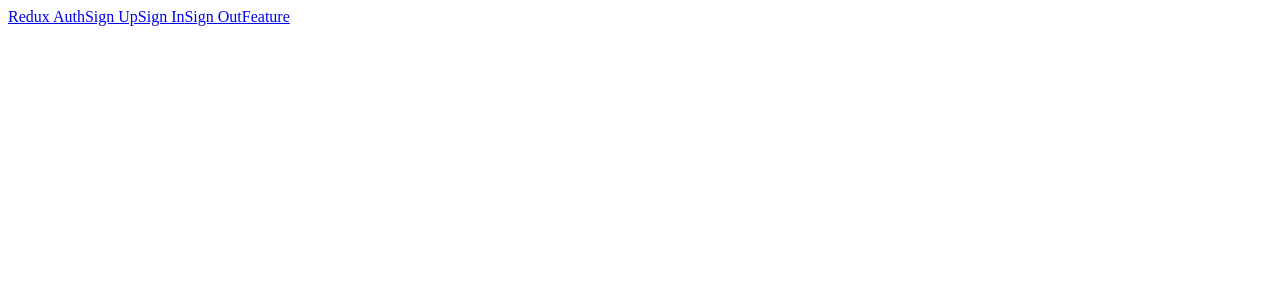
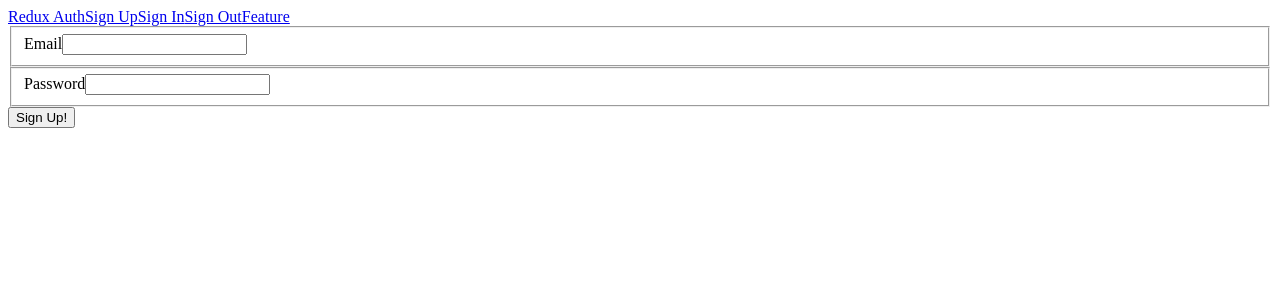
Before and after one commit to andreyohiienko/client-authentication, a React (Create React App) app: page /signin in a window 1280 px wide. Shown: the top 300 px of the page. Built offline with nearby package versions, Linux system fonts and the light colour scheme.

Commit message:
The Signin component

```diff
--- /dev/null
+++ b/src/components/auth/Signin.js
@@ -0,0 +1,51 @@
+import React, { Component } from 'react'
+import { reduxForm, Field } from 'redux-form'
+import { compose } from 'redux'
+import { connect } from 'react-redux'
+import * as actions from '../../actions'
+
+class Signin extends Component {
+  onSubmit = (formProps) => {
+    this.props.signin(formProps, () => {
+      this.props.history.push('/feature')
+    })
+  }
+
+  render() {
+    const { handleSubmit } = this.props
+
+    return (
+      <form onSubmit={handleSubmit(this.onSubmit)}>
+        <fieldset>
+          <label>Email</label>
+          <Field
+            name="email"
+            type="text"
+            component="input"
+            autoComplete="none"
+          />
+        </fieldset>
+        <fieldset>
+          <label>Password</label>
+          <Field
+            name="password"
+            type="password"
+            component="input"
+            autoComplete="none"
+          />
+        </fieldset>
+        <div>{this.props.errorMessage}</div>
+        <button>Sign Up!</button>
+      </form>
+    )
+  }
+}
+
+function mapStateToProps(state) {
+  return { errorMessage: state.auth.errorMessage }
+}
+
+export default compose(
+  connect(mapStateToProps, actions),
+  reduxForm({ form: 'signin' }),
+)(Signin)
--- a/src/index.js
+++ b/src/index.js
@@ -9,6 +9,7 @@
 import App from './components/App'
 import Welcome from './components/Welcome'
 import Signup from './components/auth/Signup'
+import Signin from './components/auth/Signin'
 import Signout from './components/auth/Signout'
 import Feature from './components/Feature'
 
@@ -26,6 +27,7 @@
       <App>
         <Route path="/" exact component={Welcome} />
         <Route path="/signup" exact component={Signup} />
+        <Route path="/signin" exact component={Signin} />
         <Route path="/signout" exact component={Signout} />
         <Route path="/feature" exact component={Feature} />
       </App>
```
